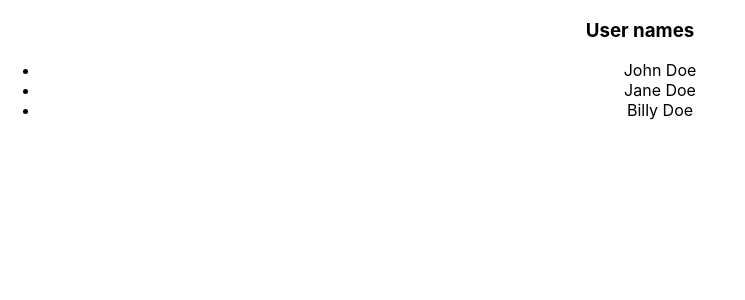
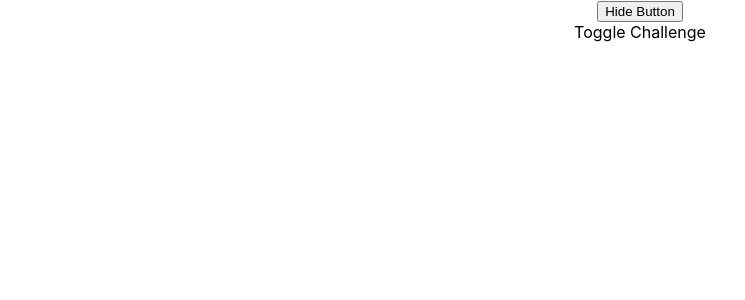
Before and after one commit to Priyak89/resume, a React (Create React App) app in the folder resume/: page / in a window 1280 px wide. Shown: the top 300 px of the page, without its empty margins (0-745 px from the left). Built offline with nearby package versions, Linux system fonts and the light colour scheme.

Commit message:
hooks implementation

```diff
--- a/resume/src/App.js
+++ b/resume/src/App.js
@@ -6,13 +6,14 @@ import './App.css';
 //import Clockdisp from './clock';
 //import Toggle from './toggle';
 //import Calculator from './temperature';
+import Togglebutton from './togglechallenge';
 import Names from './arraymap';
 
 function App() {
   return (
     <div className="App">
 
-   <Names/>
+   <Togglebutton/>
 
     </div>
   );
--- /dev/null
+++ b/resume/src/togglechallenge.js
@@ -0,0 +1,16 @@
+import React, { Component } from 'react';
+
+function Togglebutton() {
+    const [press, didToggle] = React.useState(true);
+    return (
+     <>
+        <button onClick={()=>didToggle(!press)}>
+        {press ? "Hide Button":"Show button"}
+        </button>
+
+        {press && <div>Toggle Challenge</div>}
+        </>
+    );
+  }
+  export default Togglebutton;
+  //ReactDOM.render(<App />, document.getElementById("root"));
```
